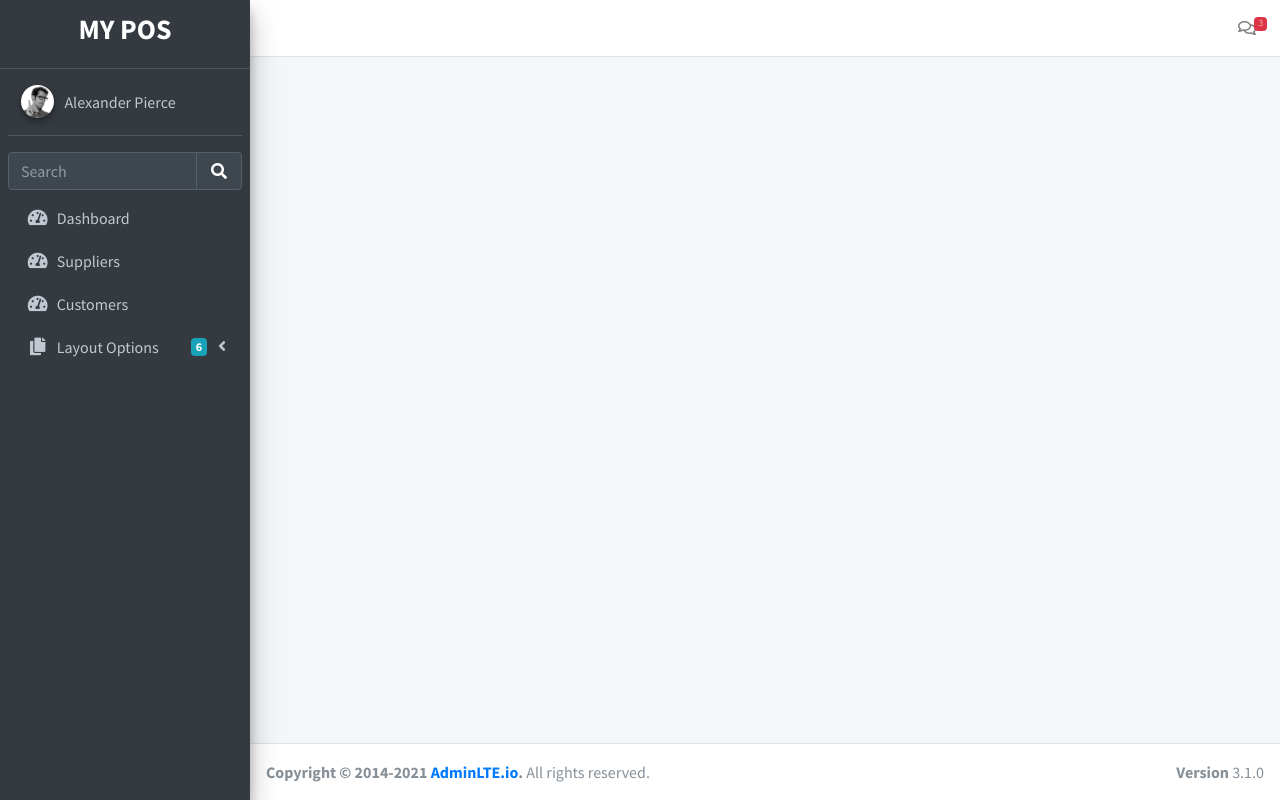
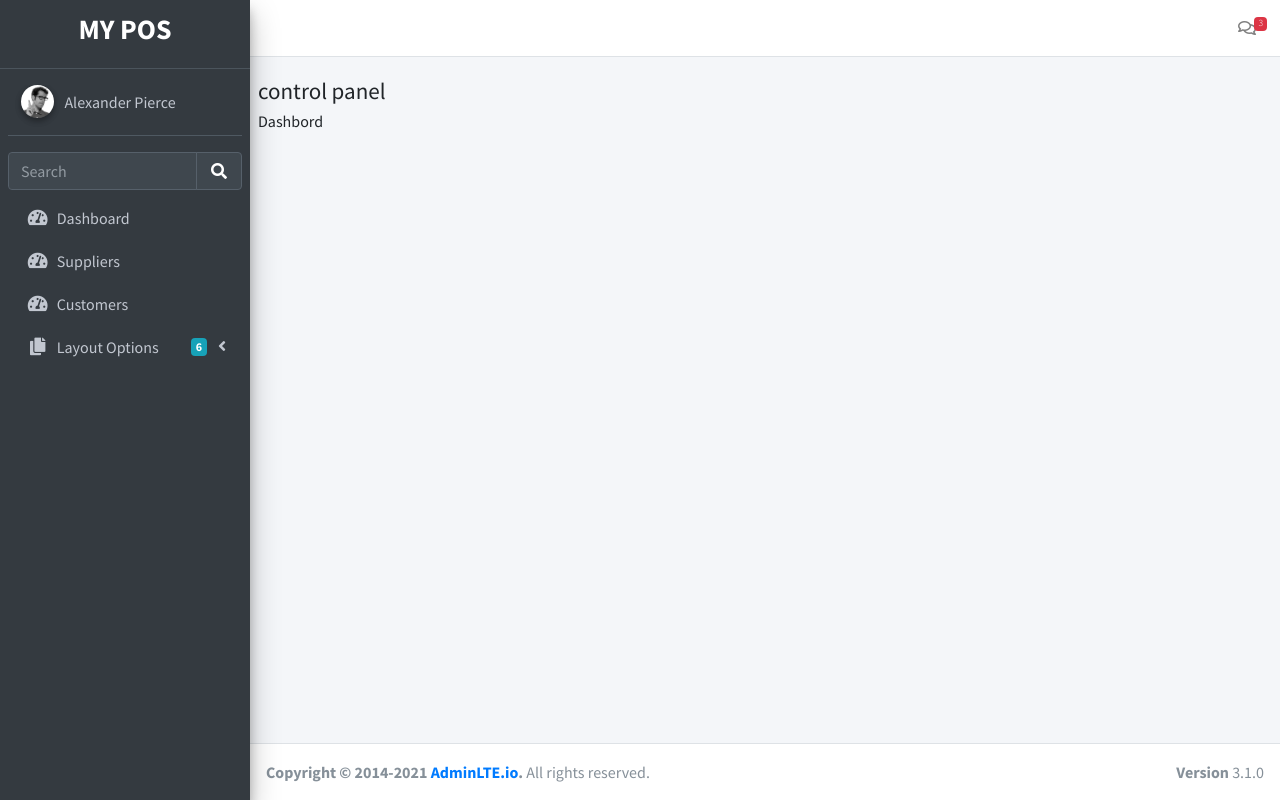
Before and after one commit to ebitucox/POS, a CodeIgniter app: page /pos/ in a window 1280 px wide. Run offline with CodeIgniter, Linux system fonts and the light colour scheme; some libraries are stand-ins or nearby versions.

```diff
--- a/application/views/dashboard.php
+++ b/application/views/dashboard.php
@@ -2,6 +2,13 @@
 
 <!-- Content Header (Page header) -->
 <section class="content-header">
+    <h1>
+        <small>control panel</small>
+    </h1>
+    <ol class="breadcrumb">
+        <li><a href=""><i class="fa fa-dashbord"></i></a></li>
+        <li class="active">Dashbord</li>
+    </ol>
     <div class="container-fluid">
 
 
```
Also changed, not shown: application/controllers/Supplier.php (added, +11 -0 lines).
